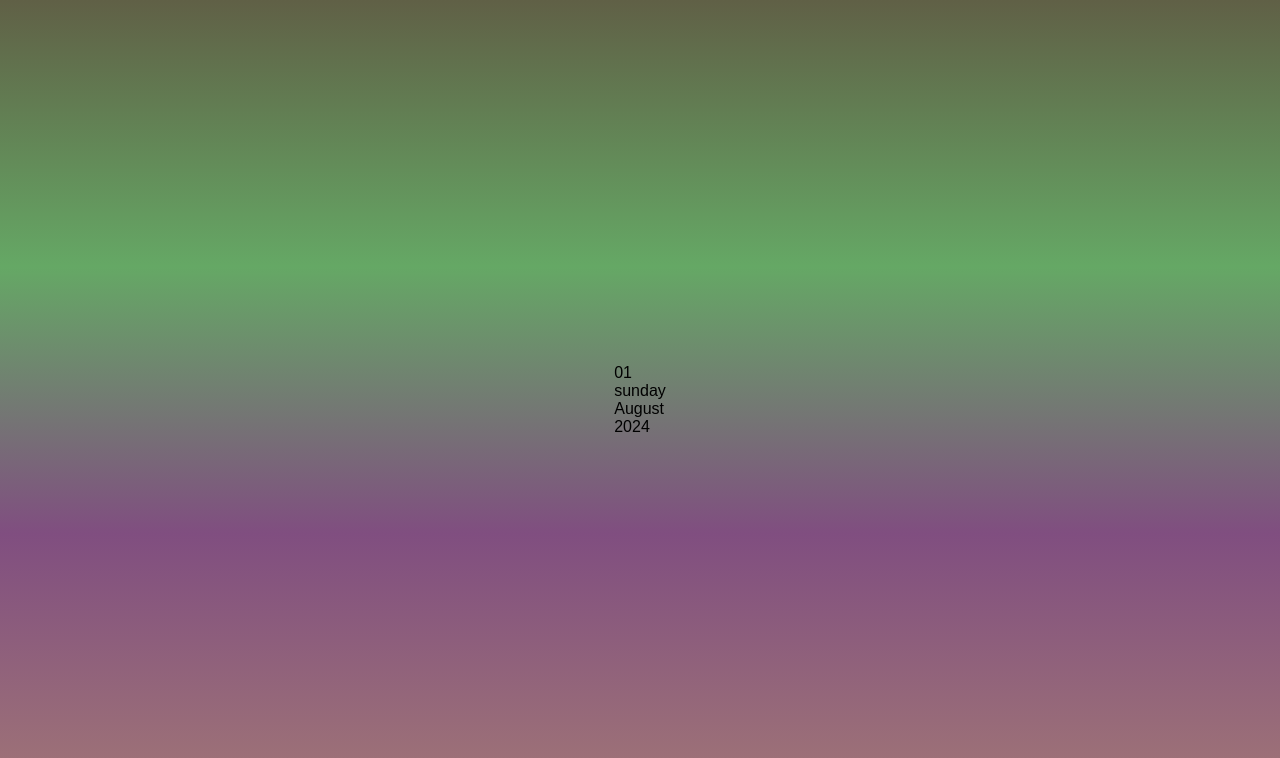
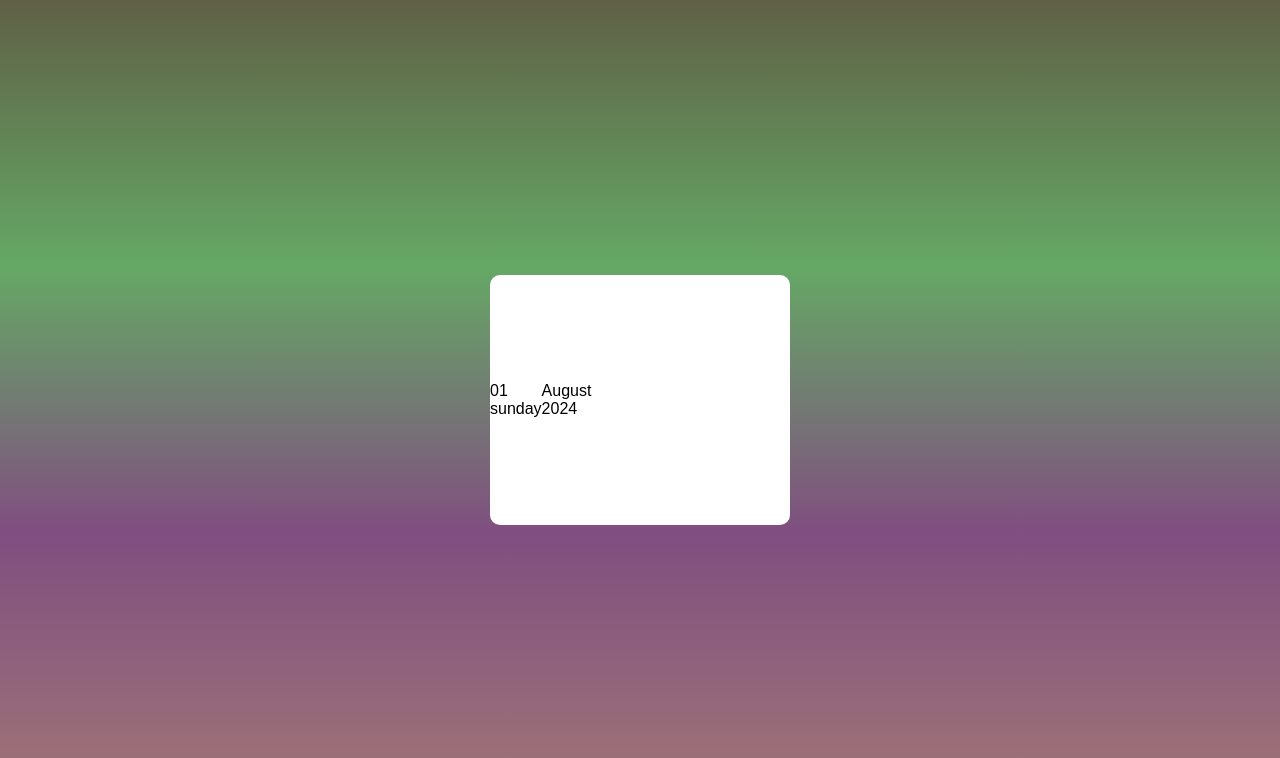
Before and after one commit to Mazharrais/Mini-Calender, a plain HTML site: page index.html in a window 1280 px wide. Drawn offline with Linux system fonts and the light colour scheme.

Commit message:
add third code

```diff
--- a/style.css
+++ b/style.css
@@ -12,3 +12,11 @@
     align-items: center;
     justify-content: center;
 }
+.calender{
+    width: 300px;
+    height: 250px;
+    background: #fff;
+    display: flex;
+    align-items: center;
+    border-radius: 10px;
+}
```
